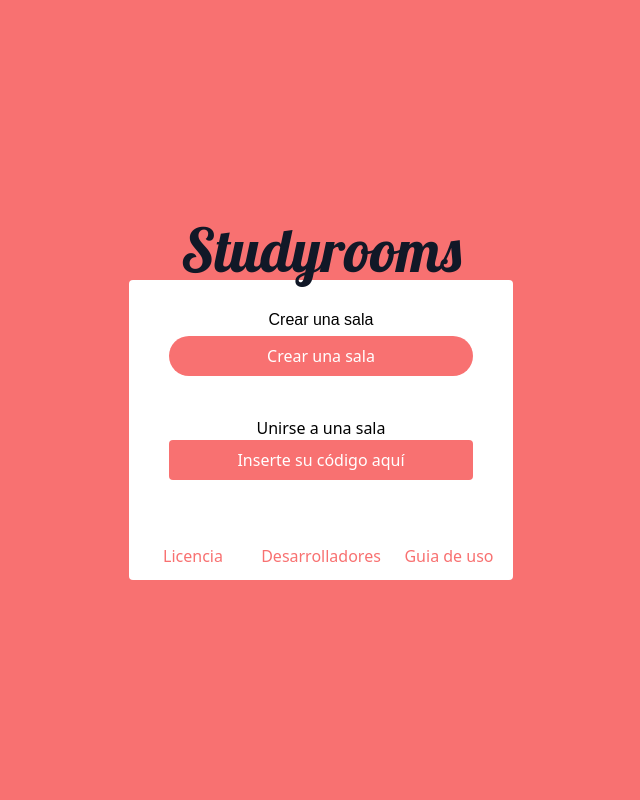
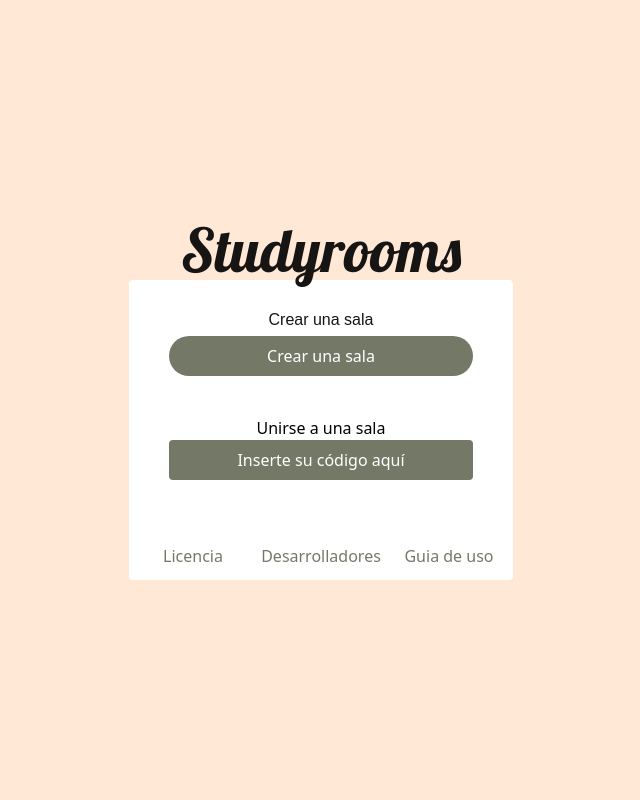
Before and after one commit to storrealbac/usm-studyrooms, a Flask app: page / in a window 1280 px wide. Shown: the whole page, without its empty margins (319-959 px from the left). Run offline with Flask 2, Linux system fonts and the light colour scheme; some web fonts are replaced.

Commit message:
fixed macros bug, changed colors, fixed minors bugs

```diff
--- /dev/null
+++ b/src/static/css/colors.css
@@ -0,0 +1,69 @@
+/* Text colors */
+.text-color-smokyblack {
+    color: #171513;
+}
+
+.text-color-xanadu {
+    color: #747967;
+}
+
+.text-color-sonicsilver {
+    color: #7A6E66;
+}
+
+.text-color-champagnepink {
+    color: #FFE8D6;
+}
+
+/* Background colors*/
+.bg-color-smokyblack {
+    background-color: #171513;
+}
+
+.bg-color-xanadu {
+    background-color: #747967;
+}
+
+.bg-color-sonicsilver {
+    background-color: #7A6E66;
+}
+
+.bg-color-champagnepink {
+    background-color: #FFE8D6;
+}
+
+/*  Pseudoelements */
+
+/* Hover */
+.hover\:bg-color-smokyblack:hover {
+    background-color: #171513;
+}
+
+.hover\:bg-color-xanadu:hover {
+    background-color: #747967;
+}
+
+.hover\:bg-color-sonicsilver:hover {
+    background-color: #7A6E66;
+}
+
+.hover\:bg-color-champagnepink:hover {
+    background-color: #FFE8D6;
+}
+
+/* Focus */
+.focus\:bg-color-smokyblack:focus {
+    background-color: #171513;
+}
+
+.focus\:bg-color-xanadu:focus {
+    background-color: #747967;
+}
+
+.focus\:bg-color-sonicsilver:focus {
+    background-color: #7A6E66;
+}
+
+.focus\:bg-color-champagnepink:focus {
+    background-color: #FFE8D6;
+}
--- a/src/templates/home/inicio.html
+++ b/src/templates/home/inicio.html
@@ -3,14 +3,14 @@
     <div class="grid h-screen">
         <form class="m-auto">
 
-            <h1 class="font-lobster text-6xl text-gray-900">Studyrooms</h1>
+            <h1 class="font-lobster text-6xl text-color-smokyblack">Studyrooms</h1>
 
             <div class="grid w-96 bg-white rounded">
 
                 <label class="block" for="crear-sala">
-                    <h1 class="font-pt-sans mt-7">Crear una sala</h1>
+                    <h1 class="font-pt-sans mt-7 text-color-smokyblack">Crear una sala</h1>
                 </label>
-                <button class="bg-red-400 px-4 mt-1 mb-10 hover:bg-red-500 text-white py-2 ml-10 mr-10 rounded-full">
+                <button class="bg-color-xanadu px-4 mt-1 mb-10 hover:bg-color-sonicsilver text-white py-2 ml-10 mr-10 rounded-full">
                     Crear una sala
                 </button>
 
@@ -18,16 +18,15 @@
                     <h1>Unirse a una sala</h1>
                 </label>
                 <input
-                    class="bg-red-400 text-center px-4 mb-10 focus:bg-red-500 focus:placeholder-opacity-0 text-white py-2 rounded ml-10 mr-10 placeholder-white"
+                    class="bg-color-xanadu text-center px-4 mb-10 focus:bg-color-sonicsilver focus:placeholder-opacity-0 text-white py-2 rounded ml-10 mr-10 placeholder-white"
                     placeholder="Inserte su código aquí"
                     maxlength="6"
                 />
 
                 <div class="grid grid-cols-3 mt-6 mb-3">
-                    <a href="/licencia" class="text-center text-red-400 hover:underline">Licencia</a>
-                    <a href="/desarrolladores" class="text-center text-red-400 hover:underline">Desarrolladores</a>
-                    <a href="/guia" class="text-center text-red-400 hover:underline">Guia de uso</a>
-
+                    <a href="/licencia" class="text-center text-color-xanadu hover:underline">Licencia</a>
+                    <a href="/desarrolladores" class="text-center text-color-xanadu hover:underline">Desarrolladores</a>
+                    <a href="/guia" class="text-center text-color-xanadu hover:underline">Guia de uso</a>
                 </div>
             </div>
         </div>
--- a/src/templates/layout/base.html
+++ b/src/templates/layout/base.html
@@ -9,6 +9,10 @@
     <!-- Fuentes y letras -->
     <link rel= "stylesheet" type= "text/css" href= "{{ url_for('static',filename='css/fonts.css') }}">
 
+    <!-- Estilos -->
+    <link rel= "stylesheet" type= "text/css" href= "{{ url_for('static',filename='css/colors.css') }}">
+
+
     <!-- Titulo -->
     <title>{{title}}</title>
 </head>
--- a/src/views/about.py
+++ b/src/views/about.py
@@ -4,19 +4,19 @@ def project_license():
     return render_template(
         "about/licencia.html",
         title="Licencia",
-        color_fondo="bg-red-400"
+        color_fondo="bg-color-champagnepink"
     ).replace("&quot;", "\"")
 
 def usage_guide():
     return render_template(
         "about/guia.html",
         title="Guia de uso",
-        color_fondo="bg-red-400"
+        color_fondo="bg-color-champagnepink"
     )
 
 def project_developers():
     return render_template(
         "about/desarrolladores.html",
         title="Desarrolladores",
-        color_fondo="bg-red-400"
+        color_fondo="bg-color-champagnepink"
     )
--- a/src/views/home.py
+++ b/src/views/home.py
@@ -4,5 +4,5 @@ def home():
     return render_template(
         "home/inicio.html",
         title="USM Studyrooms",
-        color_fondo="bg-red-400"
+        color_fondo="bg-color-champagnepink"
     )
```
Also changed, not shown: src/templates/about/licencia.html (+12 -5 lines), src/templates/macros/return_page.html (added, +9 -0 lines).
